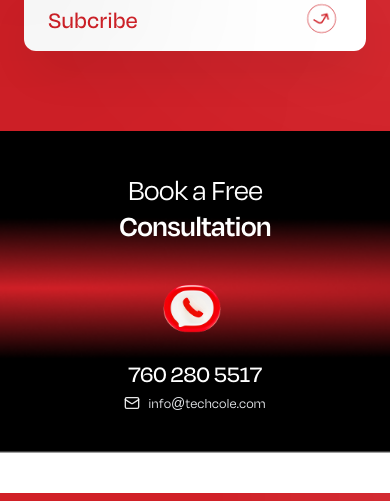
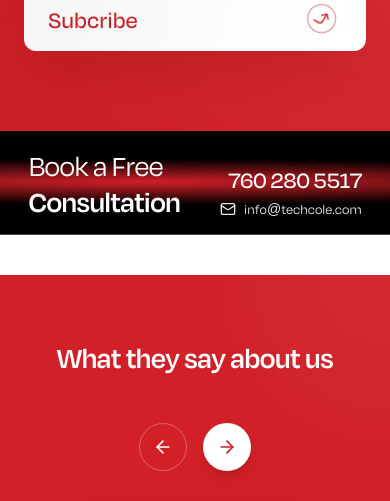
Before and after one commit to Invenzee/techcole-brand-website, a Next.js app: page /blog in a window 390 px wide. Shown: the part 4666-5167 px from the top of the page. Built offline with nearby package versions, Linux system fonts and the light colour scheme.

Commit message:
fix the blog page responsive

```diff
--- a/app/components/CTA.tsx
+++ b/app/components/CTA.tsx
@@ -6,15 +6,15 @@ import Link from 'next/link';
 
 export default function CTA() {
     return (
-        <section className="w-full bg-primary py-10 relative overflow-hidden">
-            <div className="max-w-[1140px] mx-auto px-6 flex flex-col md:flex-row items-center justify-center gap-10 md:gap-16">
+        <section className="w-full bg-primary py-10 max-sm:py-4 relative overflow-hidden">
+            <div className="max-w-[1140px] mx-auto px-6 flex md:flex-row items-center justify-center max-sm:items-end gap-10 md:gap-16">
 
                 <motion.div
                     initial={{ opacity: 0, x: -20 }}
                     whileInView={{ opacity: 1, x: 0 }}
                     viewport={{ once: true }}
                     transition={{ duration: 0.6 }}
-                    className="text-center md:text-left"
+                    className="text-left"
                 >
                     <h2 className="text-3xl md:text-5xl font-normal text-white -tracking-[0.03em]">
                         Book a Free <br className="md:hidden" />
@@ -28,7 +28,7 @@ export default function CTA() {
                         whileInView={{ scale: 1, opacity: 1 }}
                         viewport={{ once: true }}
                         transition={{ duration: 0.6, delay: 0.2 }}
-                        className="relative z-10 flex-shrink-0"
+                        className="relative z-10 flex-shrink-0 max-sm:hidden"
                     >
                         <img src={callToActionImg.src} className='w-16 md:w-20' alt="call-to-action" />
                     </motion.div>
@@ -42,7 +42,7 @@ export default function CTA() {
                     >
                         <div className="hidden md:block w-[1px] h-16 bg-white/40 mx-8" />
 
-                        <div className="flex flex-col gap-1 text-center md:text-left">
+                        <div className="flex flex-col gap-1 text-left max-sm:text-right">
                             <Link href="tel:+17602805517" className="text-2xl md:text-3xl font-medium tracking-tight">760 280 5517</Link>
                             <div className="flex items-center justify-center md:justify-start gap-2 text-white/90 text-sm md:text-lg group cursor-pointer">
                                 <Mail className="w-4 h-4 md:w-5 md:h-5" />
--- a/app/components/Footer.tsx
+++ b/app/components/Footer.tsx
@@ -175,10 +175,10 @@ export default function Footer() {
                 2025 © Techcole. All rights reserved.
             </div>
 
-            <div className="absolute bottom-8 right-8">
+            <div className="absolute bottom-8 right-8 max-sm:bottom-32 max-sm:right-4">
                 <img
                     src={arrowUp.src}
-                    className="z-30 relative w-20 cursor-pointer transition-all duration-300 hover:rotate-[-40deg]"
+                    className="z-30 relative w-20 max-sm:w-12 cursor-pointer transition-all duration-300 hover:rotate-[-40deg]"
                     alt=""
                     onClick={() => window.scrollTo({ top: 0, behavior: 'smooth' })}
                 />
--- a/app/components/Testimonials.tsx
+++ b/app/components/Testimonials.tsx
@@ -153,7 +153,7 @@ export default function Testimonials() {
                                         key={t.id}
                                         onClick={() => setActiveIndex(idx)}
                                         className={`
-                                            relative w-16 h-16 md:w-24 md:h-24 rounded-2xl overflow-hidden cursor-pointer transition-all duration-300
+                                            relative w-12 h-12 md:w-24 md:h-24 rounded-2xl overflow-hidden cursor-pointer transition-all duration-300
                                             ${idx === activeIndex
                                                 ? 'ring-4 ring-white scale-110 z-10 grayscale-0'
                                                 : 'grayscale opacity-70 hover:opacity-100 hover:grayscale-0'}
--- a/app/components/blog/DarkCTA.tsx
+++ b/app/components/blog/DarkCTA.tsx
@@ -6,15 +6,15 @@ import Link from 'next/link';
 
 export default function DarkCTA() {
     return (
-        <section className={`w-full bg-[url('/blog/cta-bg.png')] bg-cover bg-center bg-no-repeat py-10 relative overflow-hidden`}>
-            <div className="max-w-[1140px] mx-auto px-6 flex flex-col md:flex-row items-center justify-center gap-10 md:gap-16">
+        <section className={`w-full bg-[url('/blog/cta-bg.png')] bg-cover bg-center bg-no-repeat py-10 max-sm:py-4 relative overflow-hidden`}>
+            <div className="max-w-[1140px] mx-auto px-6 flex md:flex-row items-center justify-center max-sm:items-end gap-10 md:gap-16">
 
                 <motion.div
                     initial={{ opacity: 0, x: -20 }}
                     whileInView={{ opacity: 1, x: 0 }}
                     viewport={{ once: true }}
                     transition={{ duration: 0.6 }}
-                    className="text-center md:text-left"
+                    className="text-left"
                 >
                     <h2 className="text-3xl md:text-5xl font-normal text-white -tracking-[0.03em]">
                         Book a Free <br className="md:hidden" />
@@ -28,7 +28,7 @@ export default function DarkCTA() {
                         whileInView={{ scale: 1, opacity: 1 }}
                         viewport={{ once: true }}
                         transition={{ duration: 0.6, delay: 0.2 }}
-                        className="relative z-10 flex-shrink-0"
+                        className="relative z-10 flex-shrink-0 max-sm:hidden"
                     >
                         <img src={callToActionImg.src} className='w-16 md:w-20' alt="call-to-action" />
                     </motion.div>
@@ -42,7 +42,7 @@ export default function DarkCTA() {
                     >
                         <div className="hidden md:block w-[1px] h-16 bg-white/40 mx-8" />
 
-                        <div className="flex flex-col gap-1 text-center md:text-left">
+                        <div className="flex flex-col gap-1 text-left max-sm:text-right">
                             <Link href="tel:+17602805517" className="text-2xl md:text-3xl font-medium tracking-tight">760 280 5517</Link>
                             <div className="flex items-center justify-center md:justify-start gap-2 text-white/90 text-sm md:text-lg group cursor-pointer">
                                 <Mail className="w-4 h-4 md:w-5 md:h-5" />
```
